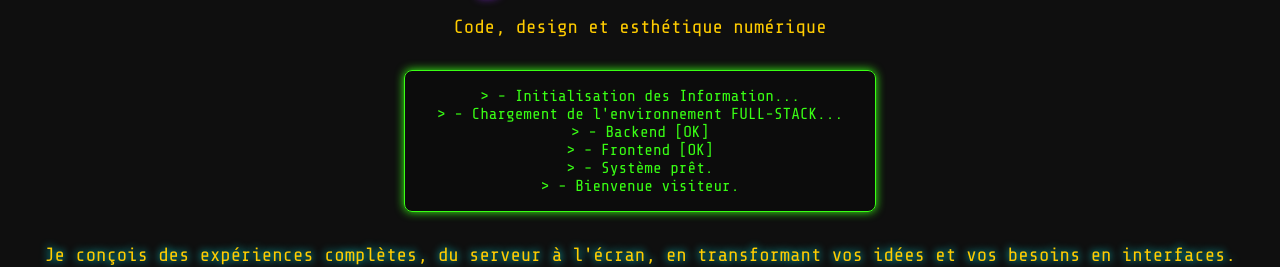
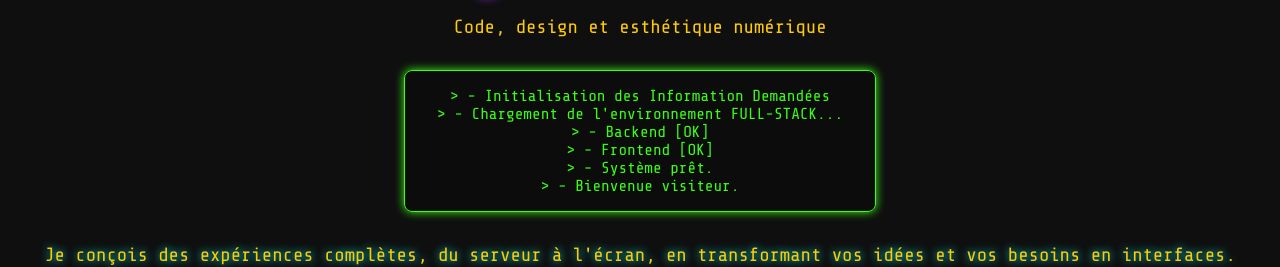
Before and after one commit to Arkalithe/PortfolioV2, an Angular app: page / in a window 1280 px wide. Shown: the part 282-549 px from the top of the page. Built offline with nearby package versions, Linux system fonts and the light colour scheme.

Commit message:
test github actions auto deploy

```diff
--- a/src/app/components/me/me.component.html
+++ b/src/app/components/me/me.component.html
@@ -2,7 +2,7 @@
 <h1 class="hero-name">Vigneron Tristan</h1>
 <p class="subtitle">Code, design et esthétique numérique</p>
 <pre class="console-effect">
-&gt; - Initialisation des Information...
+&gt; - Initialisation des Information Demandées
 &gt; - Chargement de l'environnement FULL-STACK...
 &gt; - Backend [OK]
 &gt; - Frontend [OK]
```
